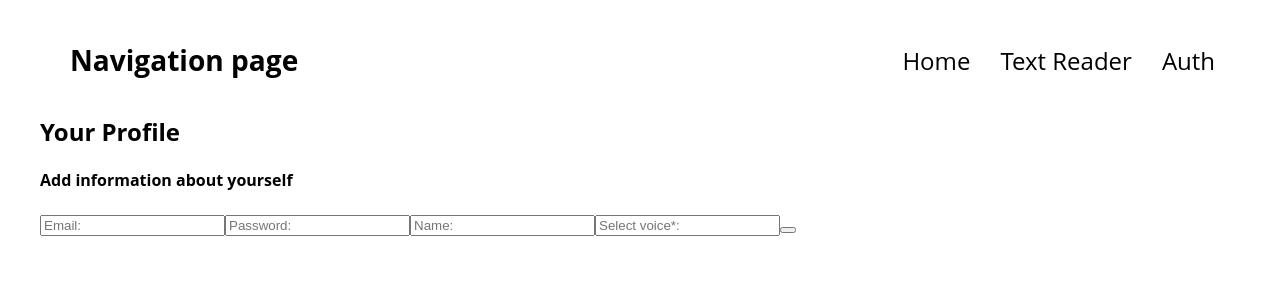
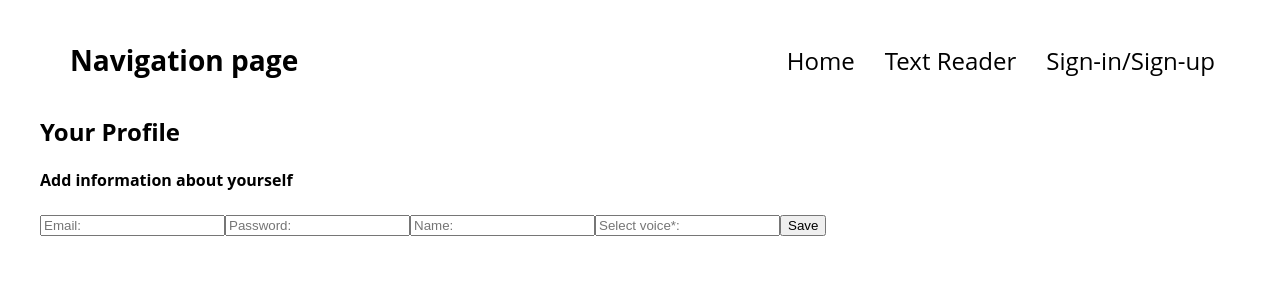
Before and after one commit to ikromshi/voiceful, a React (Create React App) app in the folder frontend/: page /profile in a window 1280 px wide. Shown: the top 300 px of the page. Built offline with nearby package versions, Linux system fonts and the light colour scheme.

Commit message:
profile routes functional; data exchange in place

```diff
--- a/frontend/src/App.tsx
+++ b/frontend/src/App.tsx
@@ -1,6 +1,6 @@
 import Index from './routes/index';
 import { Route, Routes } from 'react-router-dom';
-import Profile from './components/profile/profile';
+import ProfileRoute from './routes/profile/profile.route';
 import Navigation from './routes/navigation/navigation';
 import TextToSpeech from './routes/text-to-speech/text-to-speech';
 import Authentication from './routes/authentication/authentication';
@@ -14,7 +14,7 @@ function App() {
             <Route index element={<Index />}/>
             <Route path="text-reader" element={<TextToSpeech />} />
             <Route path="auth" element={<Authentication />} />
-            <Route path="profile" element={<Profile />}/>
+            <Route path="profile" element={<ProfileRoute />}/>
           </ Route>
         </Routes>
     </div>
--- a/frontend/src/components/profile/profile.tsx
+++ b/frontend/src/components/profile/profile.tsx
@@ -13,7 +13,8 @@ const Profile = () => {
   }, []);
 
 
-  const saveData = async () => {
+  const saveData = async (event: FormEvent) => {
+    event.preventDefault();
     setCurrentUser(profileForm);
 
     axios({method: "POST", url: "http://127.0.0.1:5000/profile", headers: {Authorization: "Bearer " + profileForm.access_token}, data:profileForm})
@@ -69,7 +70,9 @@ const Profile = () => {
               placeholder="Select voice*:"
               value={profileForm.voice}
               />
-            <button onClick={saveData}></button>
+            <button onClick={saveData}>
+              <span>Save</span>
+            </button>
           </form>
         </div>
       </div>
--- a/frontend/src/routes/navigation/navigation.tsx
+++ b/frontend/src/routes/navigation/navigation.tsx
@@ -28,7 +28,9 @@ const Navigation = () => {
           <Link className="nav-link" to="/">Home</Link>
           <Link className="nav-link" to="/text-reader">Text Reader</Link>
           {!currentUser ?
-            <Link className="nav-link" to="/auth">Auth</Link> :
+            <Fragment>
+              <Link className="nav-link" to="/auth">Sign-in/Sign-up</Link>
+            </Fragment> :
             <Fragment>
               <Link className="nav-link" to="/profile">Profile</Link>
               <button onClick={logUserOut}>Log Out</button>
--- a/frontend/src/routes/profile/profile.route.tsx
+++ b/frontend/src/routes/profile/profile.route.tsx
@@ -1,8 +1,8 @@
+import Profile from "../../components/profile/profile";
+
 const ProfileRoute = () => {
   return (
-    <div>
-
-    </div>
+    <Profile />
   )
 }
 
```
Also changed, not shown: 1 other file (tests, documents, lock files or other folders).
